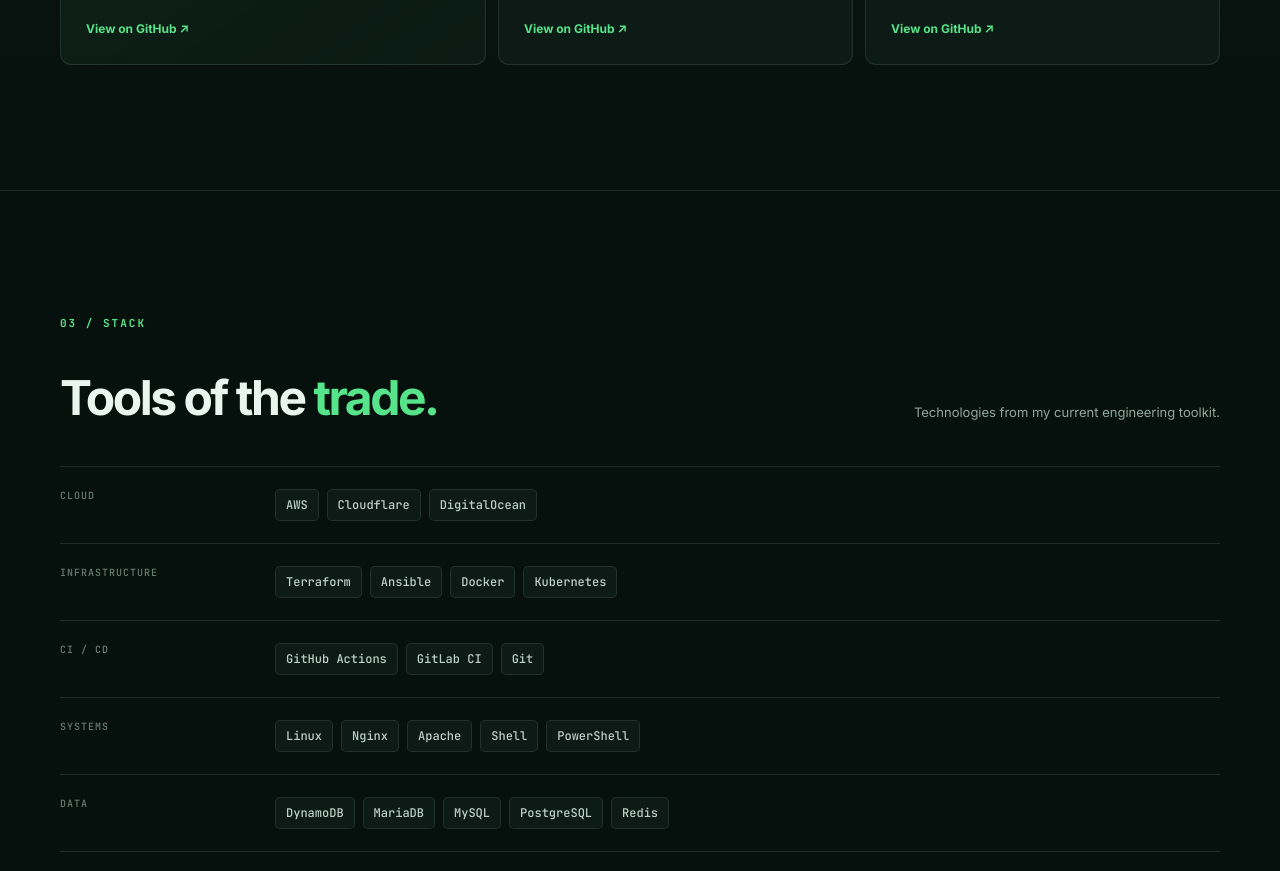
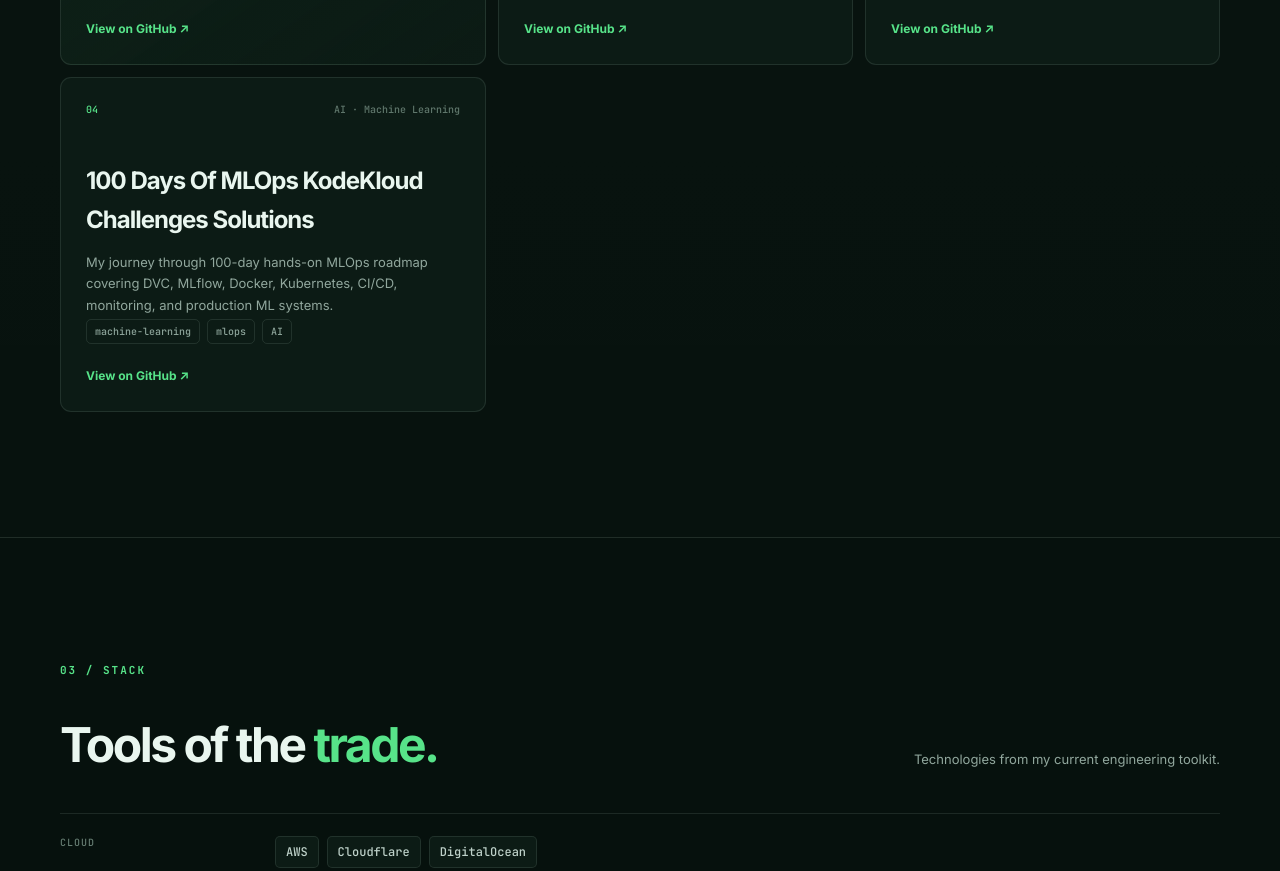
Before and after one commit to thukhakyawe/thukhakyawe.github.io, a plain HTML site: page index.html in a window 1280 px wide. Shown: the part 2312-3183 px from the top of the page. Drawn offline with Linux system fonts and the light colour scheme; no server answers.

```diff
--- a/index.html
+++ b/index.html
@@ -110,6 +110,14 @@
         <div class="tags"><span>machine-learning</span><span>mlops</span><span>AI</span></div>
         <a href="https://github.com/thukhakyawe/100-Days-Of-MLOps-KodeKloud-Challenges-Solutions" target="_blank" rel="noopener">View on GitHub <b>↗</b></a>
       </article>
+      <article class="project">
+        <div class="project-top"><span class="project-number">04</span><span class="project-type">AI · Machine Learning</span></div>
+        <h3>100 Days Of MLOps KodeKloud Challenges Solutions</h3>
+        <p>My journey through 100-day hands-on MLOps roadmap covering DVC, MLflow, Docker, Kubernetes, CI/CD, monitoring, and production ML systems. </p>
+        <div class="tags"><span>machine-learning</span><span>mlops</span><span>AI</span></div>
+        <a href="https://github.com/thukhakyawe/100-Days-Of-MLOps-KodeKloud-Challenges-Solutions" target="_blank" rel="noopener">View on GitHub <b>↗</b></a>
+      </article>
+
     </div>
     <!-- <p class="project-note">Project descriptions are intentionally based on the technologies and hands-on work described in the original profile; replace these cards with specific repository details as you publish them.</p> -->
   </div>
```
